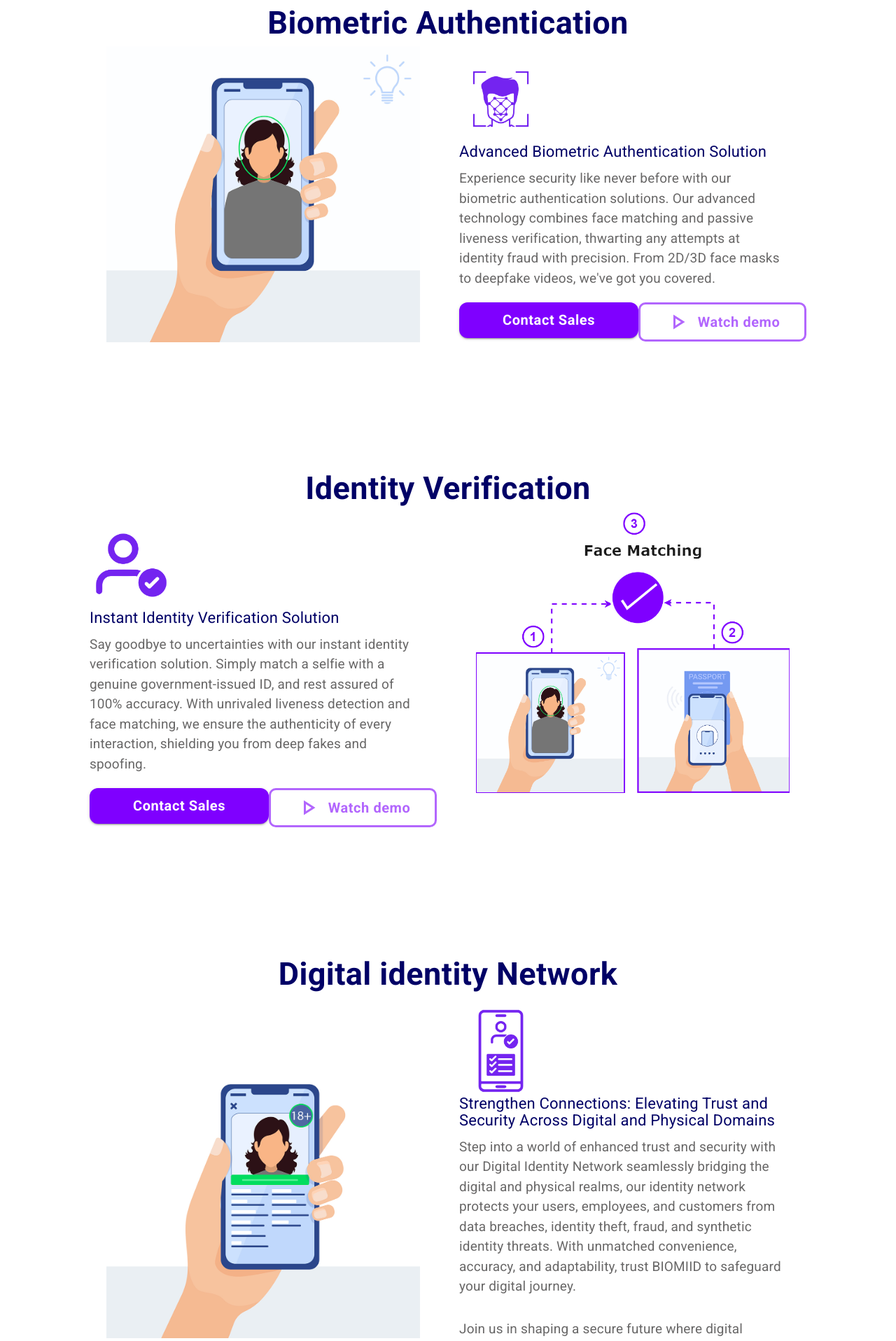
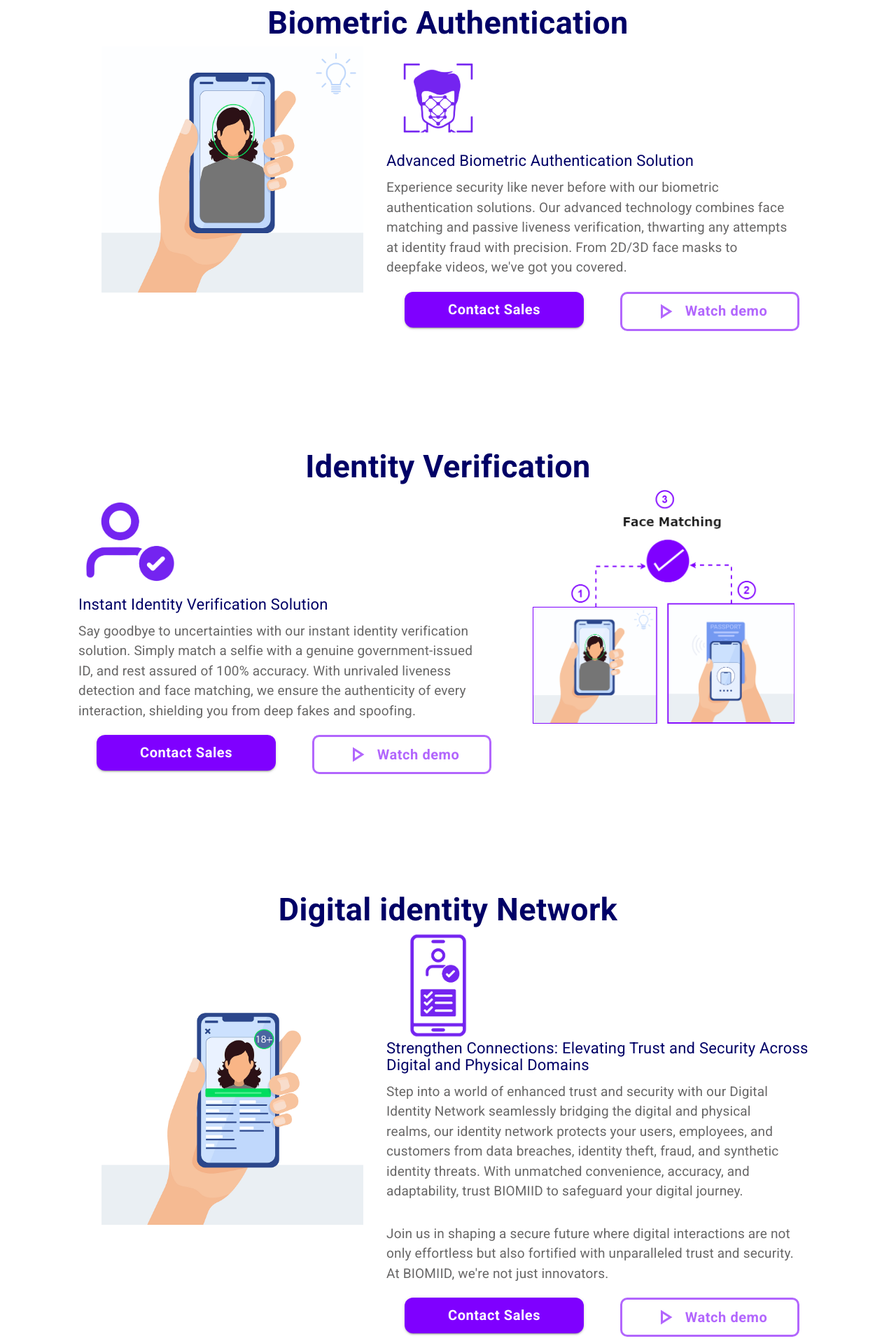
Before and after one commit to Vikas-aahan/biomiid-test, a React (Create React App) app: page / in a window 1280 px wide. Shown: the part 2759-4675 px from the top of the page at 70% size. Built offline with nearby package versions, Linux system fonts and the light colour scheme; a web font is replaced by a local one; what clientjs would draw is missing.

Commit message:
Your commit message here

```diff
--- a/src/Css/home.module.css
+++ b/src/Css/home.module.css
@@ -1,6 +1,6 @@
 .banner_outer_grid {
   margin-top: 4rem !important;
-  background-image: url('../Images/bg_picture_biomiid.png');
+  background-image: url("../Images/bg_picture_biomiid.png");
   background-repeat: no-repeat;
   background-size: 100% 100%;
   padding: 5rem;
@@ -19,7 +19,6 @@
   color: white;
   font-size: 20px !important;
   text-align: start;
-
 }
 .banner_button_gettouch {
   font-size: 20px !important;
@@ -60,8 +59,8 @@
   margin-bottom: 1rem;
 }
 /* --------- Text banner bottom text --------- */
-.solution_img{
-  width: 50% ;
+.solution_img {
+  width: 50%;
   margin-top: 6rem;
   margin-bottom: 2rem;
 }
@@ -83,7 +82,6 @@
   text-align: center;
   font-weight: 600 !important;
   color: #000066 !important;
-
 }
 .solution_heading_dif_head {
   margin-top: 0rem !important;
@@ -130,7 +128,7 @@
   margin-top: 5rem;
   margin-bottom: 5rem;
 }
-.button_outer_div{
+.button_outer_div {
   display: flex;
   justify-content: space-around;
 }
@@ -216,7 +214,7 @@
   padding: 12px !important;
   border-radius: 14px !important;
 }
-.about_card{
+.about_card {
   padding: 1.5rem;
   height: 100%;
   width: 80%;
@@ -224,14 +222,14 @@
   border-color: #b266fd !important;
   border-radius: 20px !important;
 }
-.Individual_card_grid_outer{
+.Individual_card_grid_outer {
   margin-bottom: 6rem;
 }
 
 /* <---------------------  Contact section ----------------------> */
-.contact_card{
+.contact_card {
   max-width: 50rem !important;
-     margin: auto  !important;
+  margin: auto !important;
   padding-left: 8rem;
   padding-right: 8rem;
   border-radius: 50px !important;
@@ -240,7 +238,6 @@
 }
 .outer_div_contact {
   background-color: #f2f2f2;
-
 }
 .contact_heading {
   margin-top: 1.5rem !important;
@@ -257,14 +254,14 @@
   line-height: 26px !important;
   margin-bottom: 2rem !important;
 }
-.contact_radio_outer{
+.contact_radio_outer {
   display: table-cell !important;
 }
-.contact_form_outer_grid{
+.contact_form_outer_grid {
   grid-row-gap: 1rem;
-    grid-column-gap: 4rem
+  grid-column-gap: 4rem;
 }
-.contact_button{
+.contact_button {
   font-size: 20px !important;
   background-color: #7f00ff !important ;
   font-weight: 600 !important;
@@ -274,7 +271,10 @@
   border-radius: 14px !important;
 }
 @media screen and (max-width: 1367px) {
-
+  .solution_grid_text_outer {
+    text-align: start;
+    padding: 0rem;
+  }
   .banner_heading {
     margin-top: 1rem !important;
     font-size: 55px !important;
@@ -293,11 +293,14 @@
     padding: 2rem !important;
     border-radius: 14px !important;
   }
-
 }
 @media screen and (max-width: 1280px) {
+  .solution_grid_text_outer {
+    text-align: start;
+    padding: 0rem;
+  }
   .banner_outer_grid {
-    background-image: url('../Images/bg_picture_biomiid.png');
+    background-image: url("../Images/bg_picture_biomiid.png");
     background-repeat: no-repeat;
     background-size: 100% 100%;
     padding: 4rem;
@@ -386,20 +389,19 @@
   }
 }
 @media screen and (max-width: 600px) {
-  .button_outer_div{
+  .button_outer_div {
     display: contents;
-
   }
-  .button_watch_demo{
+  .button_watch_demo {
     margin-top: 1rem !important;
   }
-  .solution_img{
-    width: 100% ;
+  .solution_img {
+    width: 100%;
     margin-top: 6rem;
     margin-bottom: 2rem;
   }
   .Individual_card_grid {
-    margin-top: 3rem;
+    margin-top: 6rem;
     margin-bottom: 0rem;
     display: flex;
     justify-content: space-around;
@@ -434,6 +436,7 @@
     font-size: 24px !important;
     color: #000066 !important;
     line-height: 24px !important;
+    text-align: start !important;
   }
   .banner_heading {
     margin-top: 6rem !important;
@@ -475,6 +478,7 @@
     padding-right: 0px !important;
     font-size: 19px !important;
     color: #686767 !important;
+    text-align: start;
   }
   .Industries_button {
     font-size: 16px !important;
@@ -482,11 +486,11 @@
     font-weight: 600 !important;
     width: 100%;
     text-transform: none !important;
-    padding: 2rem !important;
+    padding: 1rem !important;
     border-radius: 18px !important;
   }
   .Organizations_button {
-    font-size: 20px !important;
+    font-size: 16px !important;
     background-color: #7f00ff !important ;
     font-weight: 600 !important;
     width: 100%;
@@ -504,7 +508,7 @@
   }
   .banner_outer_grid {
     margin-top: 2rem !important;
-    background-image: url('../Images/background-mobile.png');
+    background-image: url("../Images/background-mobile.png");
     background-repeat: no-repeat;
     background-size: 100% 100%;
     padding: 2rem;
@@ -517,25 +521,29 @@
   .solution_grid_card {
     display: ruby;
   }
-  .contact_card{
+  .contact_card {
     max-width: 26rem !important;
-     margin: auto  !important;
+    margin: auto !important;
     padding-left: 2rem;
     padding-right: 2rem;
     border-radius: 50px !important;
     border: solid 3px !important;
     border-color: #d9d9d9db !important;
   }
+  .About_button {
+    width: 60%;
   }
+}
+
 @media screen and (max-width: 400px) {
-  .solution_img{
-    width: 100% ;
+  .solution_img {
+    width: 100%;
     margin-top: 0rem;
     margin-bottom: 2rem;
   }
   .banner_outer_grid {
     margin-top: 0rem !important;
-    background-image: url('../Images/background-mobile.png');
+    background-image: url("../Images/background-mobile.png");
     background-repeat: no-repeat;
     background-size: 100% 100%;
     padding: 2rem;
@@ -613,9 +621,9 @@
     padding: 12px !important;
     border-radius: 14px !important;
   }
-  .contact_card{
+  .contact_card {
     max-width: 18rem !important;
-     margin: auto  !important;
+    margin: auto !important;
     padding-left: 1rem;
     padding-right: 1rem;
     border-radius: 50px !important;
--- a/src/components/Home/our-solution.js
+++ b/src/components/Home/our-solution.js
@@ -117,10 +117,10 @@ export default function OurSolution() {
             {lang === "en"?en.section3_title:rf.section3_title}
           </Typography>
         </Grid>
-        <Grid lg={6} md={12} xs={12}>
+        <Grid lg={5} md={12} xs={12}>
           <img style={{ width: "85%" }} src={bioImg} />
         </Grid>
-        <Grid lg={6} md={12} xs={12} className={Style.solution_grid_text_outer}>
+        <Grid lg={7} md={12} xs={12} className={Style.solution_grid_text_outer}>
           <img style={{ width: "24%" }} src={bioLogo} />
           <Typography className={Style.solution_grid_head}>
 
@@ -173,7 +173,7 @@ export default function OurSolution() {
           </Typography>
         </Grid>
 
-        <Grid lg={6} md={12} xs={12} className={Style.solution_grid_text_outer}>
+        <Grid lg={7} md={12} xs={12} className={Style.solution_grid_text_outer}>
           <img style={{ width: "24%" }} src={IdenLogo} />
           <Typography className={Style.solution_grid_head}>
 
@@ -217,7 +217,7 @@ export default function OurSolution() {
           </div>
 
         </Grid>
-        <Grid lg={6} md={12} xs={12}>
+        <Grid lg={5} md={12} xs={12}>
           <img style={{ width: "85%" }} src={IdenImg} />
         </Grid>
       </Grid>
@@ -229,10 +229,10 @@ export default function OurSolution() {
           </Typography>
         </Grid>
 
-        <Grid lg={6} md={12} xs={12} >
+        <Grid lg={5} md={12} xs={12} >
           <img  style={{ width: "85%" ,marginTop:"4rem"}} src={didnImg} />
         </Grid>
-        <Grid lg={6} md={12} xs={12} className={Style.solution_grid_text_outer}>
+        <Grid lg={7} md={12} xs={12} className={Style.solution_grid_text_outer}>
           <img style={{ width: "24%" }} src={didnLogo} />
           <Typography className={Style.solution_grid_head}>
           {lang === "en"?en.section5_subtitle:rf.section5_subtitle}
```
Lines whose indentation alone changed are shown as unchanged.
